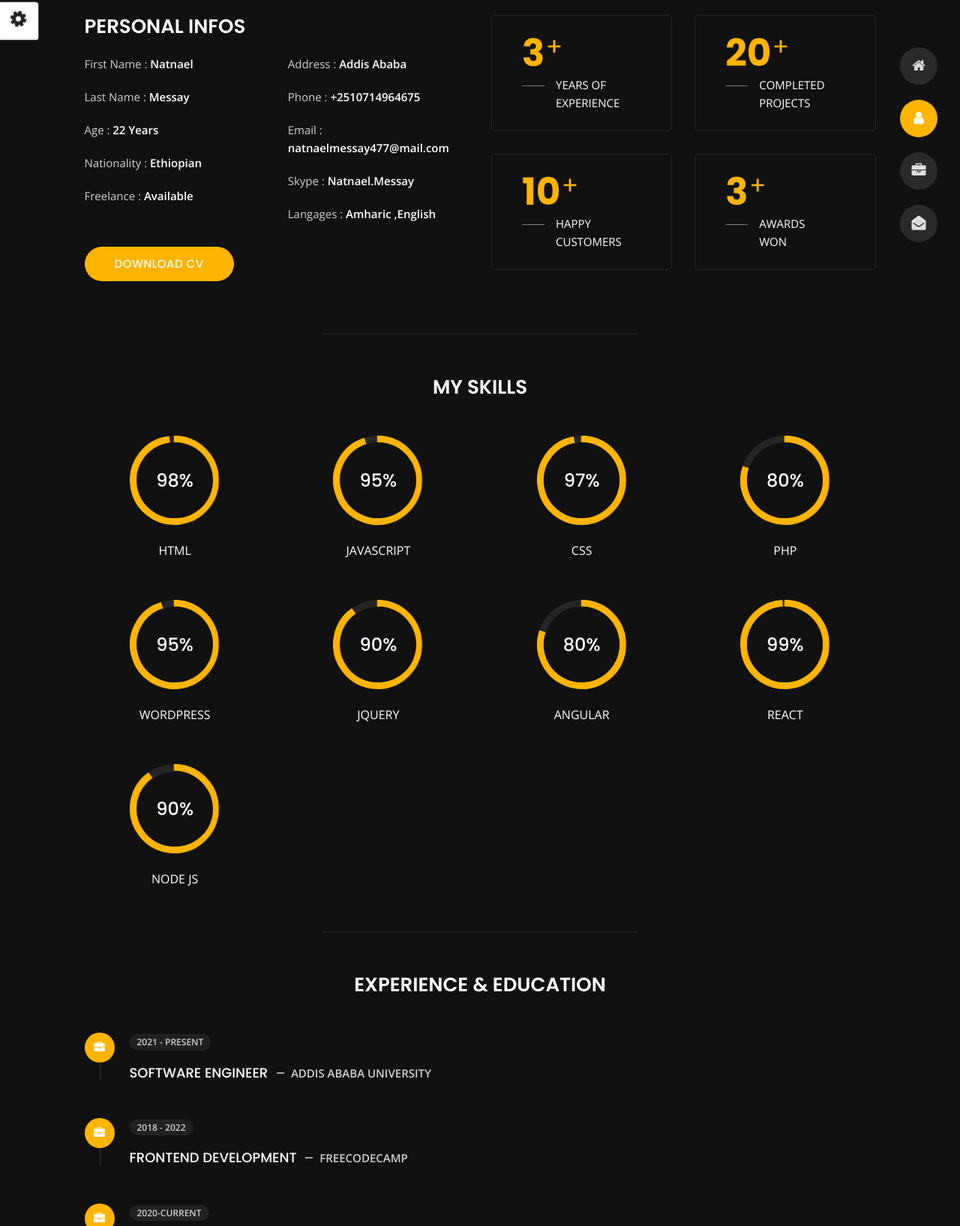
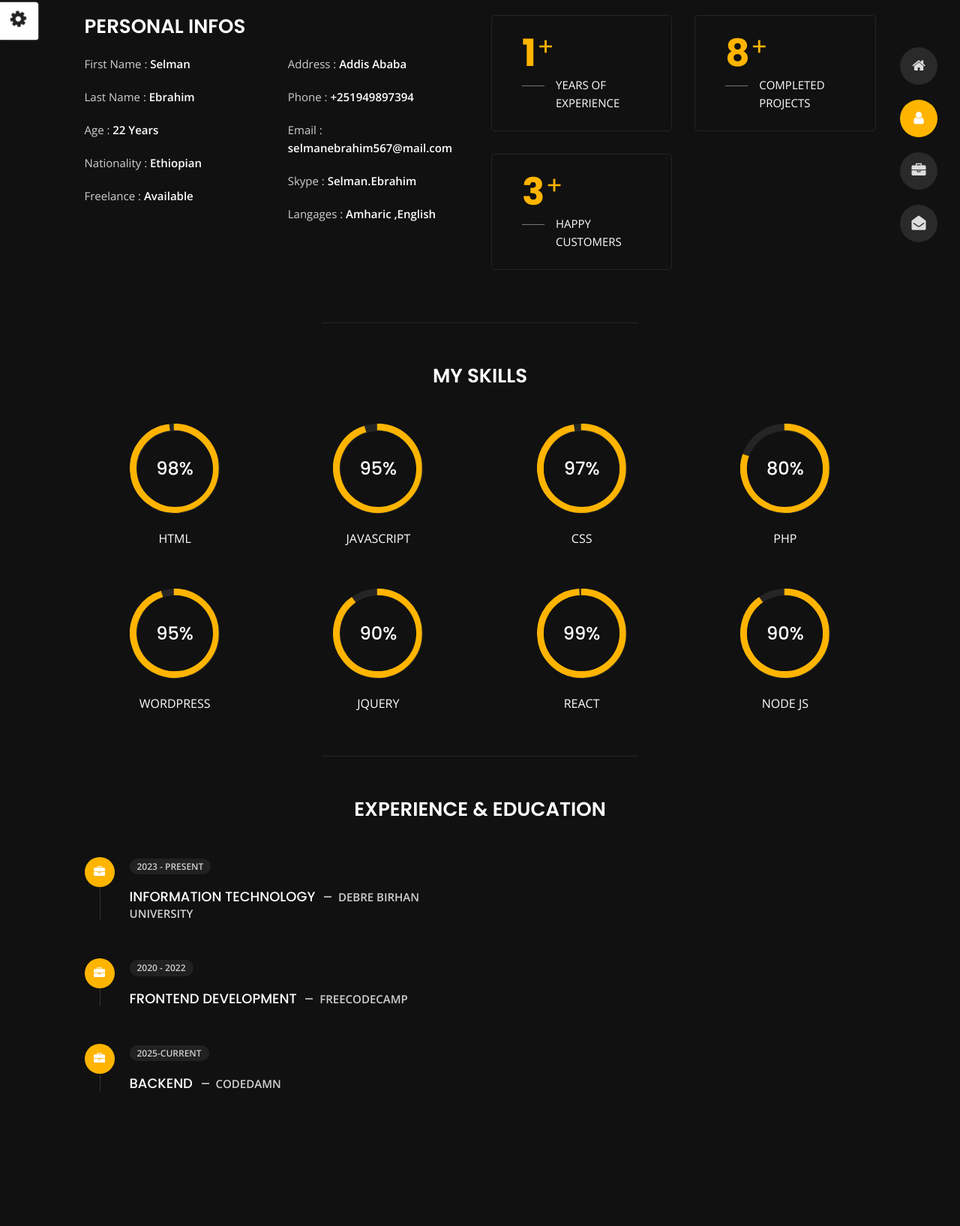
Before and after one commit to summer-567/Portfolio, a plain HTML site: page about.html in a window 1280 px wide. Shown: the part 207-1842 px from the top of the page at 75% size. After the commit the page ends 1733 px from the top, so only its background shows below. Drawn offline with nearby package versions, Linux system fonts and the light colour scheme.

Commit message:
first project

```diff
--- a/about.html
+++ b/about.html
@@ -154,8 +154,8 @@
                     </div>
                     <div class="col-6">
                         <ul class="about-list list-unstyled open-sans-font">
-                            <li> <span class="title">first name :</span> <span class="value d-block d-sm-inline-block d-lg-block d-xl-inline-block">Natnael</span> </li>
-                            <li> <span class="title">last name :</span> <span class="value d-block d-sm-inline-block d-lg-block d-xl-inline-block">Messay</span> </li>
+                            <li> <span class="title">first name :</span> <span class="value d-block d-sm-inline-block d-lg-block d-xl-inline-block">Selman</span> </li>
+                            <li> <span class="title">last name :</span> <span class="value d-block d-sm-inline-block d-lg-block d-xl-inline-block">Ebrahim</span> </li>
                             <li> <span class="title">Age :</span> <span class="value d-block d-sm-inline-block d-lg-block d-xl-inline-block">22 Years</span> </li>
                             <li> <span class="title">Nationality :</span> <span class="value d-block d-sm-inline-block d-lg-block d-xl-inline-block">Ethiopian</span> </li>
                             <li> <span class="title">Freelance :</span> <span class="value d-block d-sm-inline-block d-lg-block d-xl-inline-block">Available</span> </li>
@@ -164,15 +164,13 @@
                     <div class="col-6">
                         <ul class="about-list list-unstyled open-sans-font">
                             <li> <span class="title">Address :</span> <span class="value d-block d-sm-inline-block d-lg-block d-xl-inline-block">Addis Ababa</span> </li>
-                            <li> <span class="title">phone :</span> <span class="value d-block d-sm-inline-block d-lg-block d-xl-inline-block">+2510714964675</span> </li>
-                            <li> <span class="title">Email :</span> <span class="value d-block d-sm-inline-block d-lg-block d-xl-inline-block">natnaelmessay477@mail.com</span> </li>
-                            <li> <span class="title">Skype :</span> <span class="value d-block d-sm-inline-block d-lg-block d-xl-inline-block">Natnael.Messay</span> </li>
+                            <li> <span class="title">phone :</span> <span class="value d-block d-sm-inline-block d-lg-block d-xl-inline-block">+251949897394</span> </li>
+                            <li> <span class="title">Email :</span> <span class="value d-block d-sm-inline-block d-lg-block d-xl-inline-block">selmanebrahim567@mail.com</span> </li>
+                            <li> <span class="title">Skype :</span> <span class="value d-block d-sm-inline-block d-lg-block d-xl-inline-block">Selman.Ebrahim</span> </li>
                             <li> <span class="title">langages :</span> <span class="value d-block d-sm-inline-block d-lg-block d-xl-inline-block">Amharic ,English</span> </li>
                         </ul>
                     </div>
-                    <div class="col-12 mt-3">
-                        <a href="img/my-cv.pdf" class="btn btn-download" download>Download CV</a>
-                    </div>
+
                 </div>
             </div>
             <!-- Personal Info Ends -->
@@ -181,26 +179,20 @@
                 <div class="row">
                     <div class="col-6">
                         <div class="box-stats with-margin">
-                            <h3 class="poppins-font position-relative">3</h3>
+                            <h3 class="poppins-font position-relative">1</h3>
                             <p class="open-sans-font m-0 position-relative text-uppercase">years of <span class="d-block">experience</span></p>
                         </div>
                     </div>
                     <div class="col-6">
                         <div class="box-stats with-margin">
-                            <h3 class="poppins-font position-relative">20</h3>
+                            <h3 class="poppins-font position-relative">8</h3>
                             <p class="open-sans-font m-0 position-relative text-uppercase">completed <span class="d-block">projects</span></p>
                         </div>
                     </div>
                     <div class="col-6">
                         <div class="box-stats">
-                            <h3 class="poppins-font position-relative">10</h3>
+                            <h3 class="poppins-font position-relative">3</h3>
                             <p class="open-sans-font m-0 position-relative text-uppercase">Happy<span class="d-block">customers</span></p>
-                        </div>
-                    </div>
-                    <div class="col-6">
-                        <div class="box-stats">
-                            <h3 class="poppins-font position-relative">3</h3>
-                            <p class="open-sans-font m-0 position-relative text-uppercase">awards <span class="d-block">won</span></p>
                         </div>
                     </div>
                 </div>
@@ -273,16 +265,7 @@
                 </div>
                 <h6 class="text-uppercase open-sans-font text-center mt-2 mt-sm-4">jquery</h6>
             </div>
-            <div class="col-6 col-md-3 mb-3 mb-sm-5">
-                <div class="c100 p80">
-                    <span>80%</span>
-                    <div class="slice">
-                        <div class="bar"></div>
-                        <div class="fill"></div>
-                    </div>
-                </div>
-                <h6 class="text-uppercase open-sans-font text-center mt-2 mt-sm-4">angular</h6>
-            </div>
+
             <div class="col-6 col-md-3 mb-3 mb-sm-5">
                 <div class="c100 p99">
                     <span>99%</span>
@@ -319,15 +302,15 @@
                             <div class="icon">
                                 <i class="fa fa-briefcase"></i>
                             </div>
-                            <span class="time open-sans-font text-uppercase">2021 - Present</span>
-                            <h5 class="poppins-font text-uppercase">Software Engineer <span class="place open-sans-font">Addis Ababa University</span></h5>
+                            <span class="time open-sans-font text-uppercase">2023 - Present</span>
+                            <h5 class="poppins-font text-uppercase">Information Technology <span class="place open-sans-font">Debre Birhan University</span></h5>
 
                         </li>
                         <li>
                             <div class="icon">
                                 <i class="fa fa-briefcase"></i>
                             </div>
-                            <span class="time open-sans-font text-uppercase">2018 - 2022</span>
+                            <span class="time open-sans-font text-uppercase">2020 - 2022</span>
                             <h5 class="poppins-font text-uppercase">Frontend Development <span class="place open-sans-font">freecodecamp</span></h5>
 
                         </li>
@@ -335,7 +318,7 @@
                             <div class="icon">
                                 <i class="fa fa-briefcase"></i>
                             </div>
-                            <span class="time open-sans-font text-uppercase">2020-current</span>
+                            <span class="time open-sans-font text-uppercase">2025-current</span>
                             <h5 class="poppins-font text-uppercase">Backend <span class="place open-sans-font">codedamn</span></h5>
 
                         </li>
```
Also changed, not shown: contact.html (+2 -2 lines), index.html (+1 -1 lines).
